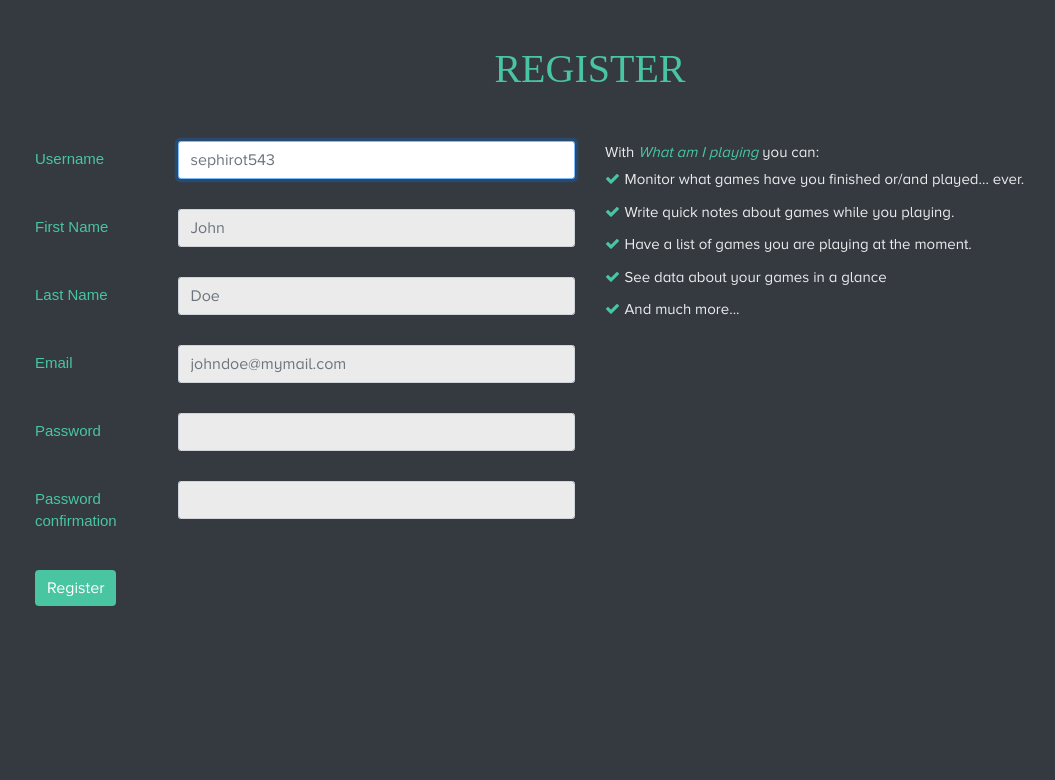
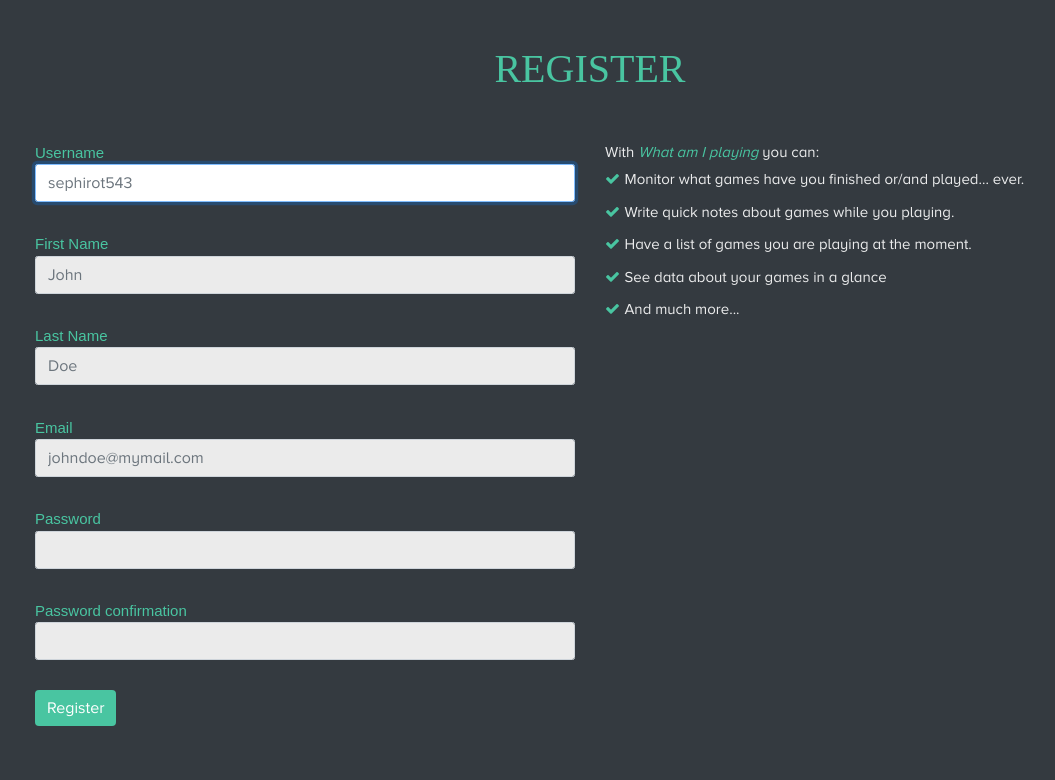
Before and after one commit to rafamalaga86/waip, a Django app: page /register/ in a window 1280 px wide. Shown: the part 57-837 px from the top of the page, without its empty margins (50-1105 px from the left). Run offline with Django 3.2, Linux system fonts and the light colour scheme; some libraries are stand-ins or nearby versions; some web fonts are replaced.

Commit message:
Columns fixed in registration.html

```diff
--- a/templates/registration.html
+++ b/templates/registration.html
@@ -10,12 +10,10 @@
         <form class="text-left" action="{% url 'register' %}" method="POST">
         {% csrf_token %}
         {% for field in registration_form %}
-          <div class="form-group row">
-            <label class="col col-3 col-form-label" for="{{ field.id_for_label }}">{{ field.label }}</label>
-            <div class="col col-9">
-              {{ field }}
-              <small class="field-errors">{{ field.errors.as_text }}</small>
-            </div>
+          <div class="form-group">
+            <label for="{{ field.id_for_label }}">{{ field.label }}</label>
+            {{ field }}
+            <small class="field-errors">{{ field.errors.as_text }}</small>
           </div>
         {% endfor %}
         <button class="btn btn-primary" type="submit">Register</button>
--- a/todo.txt
+++ b/todo.txt
@@ -1,10 +1,6 @@
-hacer los fetch bien, en el home hay juegos que ya me he pasado
 el card sólo desaparece cuando es finished, si la vista sólo muestra juegos sin finished
-poner los titulares
-probar a hacer started_at opcional
 pasar todo a underscore
 poner la funcion de traducción alrededor de todo el texto
-probar a poner una separacion entre las columnas
 Refactor of some non Ajax views that are returning 404
 mirar la manera más rapida de descargar fontawesome
 trim fonts, hay muchas al principio de base.html
```
Also changed, not shown: db.sqlite3.
